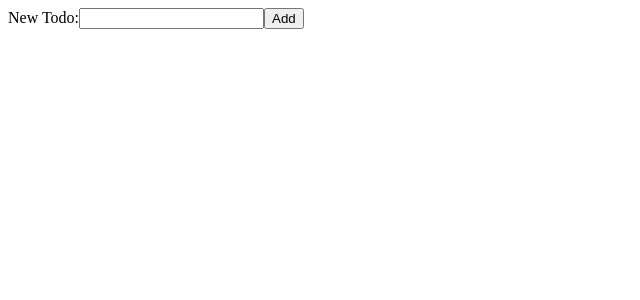
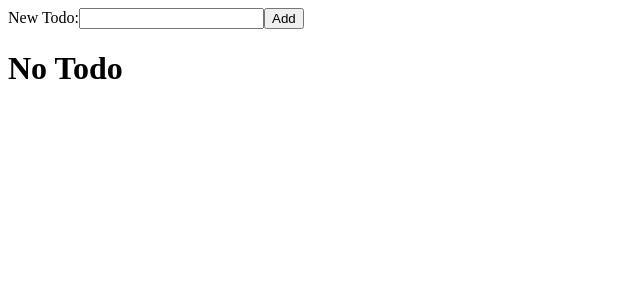
Before and after one commit to iamharshdabas/todo, a React (Vite) app: page / in a window 1280 px wide. Shown: the top 300 px of the page, without its empty margins (0-640 px from the left). Built offline with nearby package versions, Linux system fonts and the light colour scheme.

Commit message:
ADD: no todo message if todos are empty

```diff
--- a/src/App.jsx
+++ b/src/App.jsx
@@ -34,6 +34,7 @@ function App() {
         </label>
         <button type="submit">Add</button>
       </form>
+      {todos.length === 0 && <h1>No Todo</h1>}
       {todos.map((todo) => {
         return (
           <>
```
